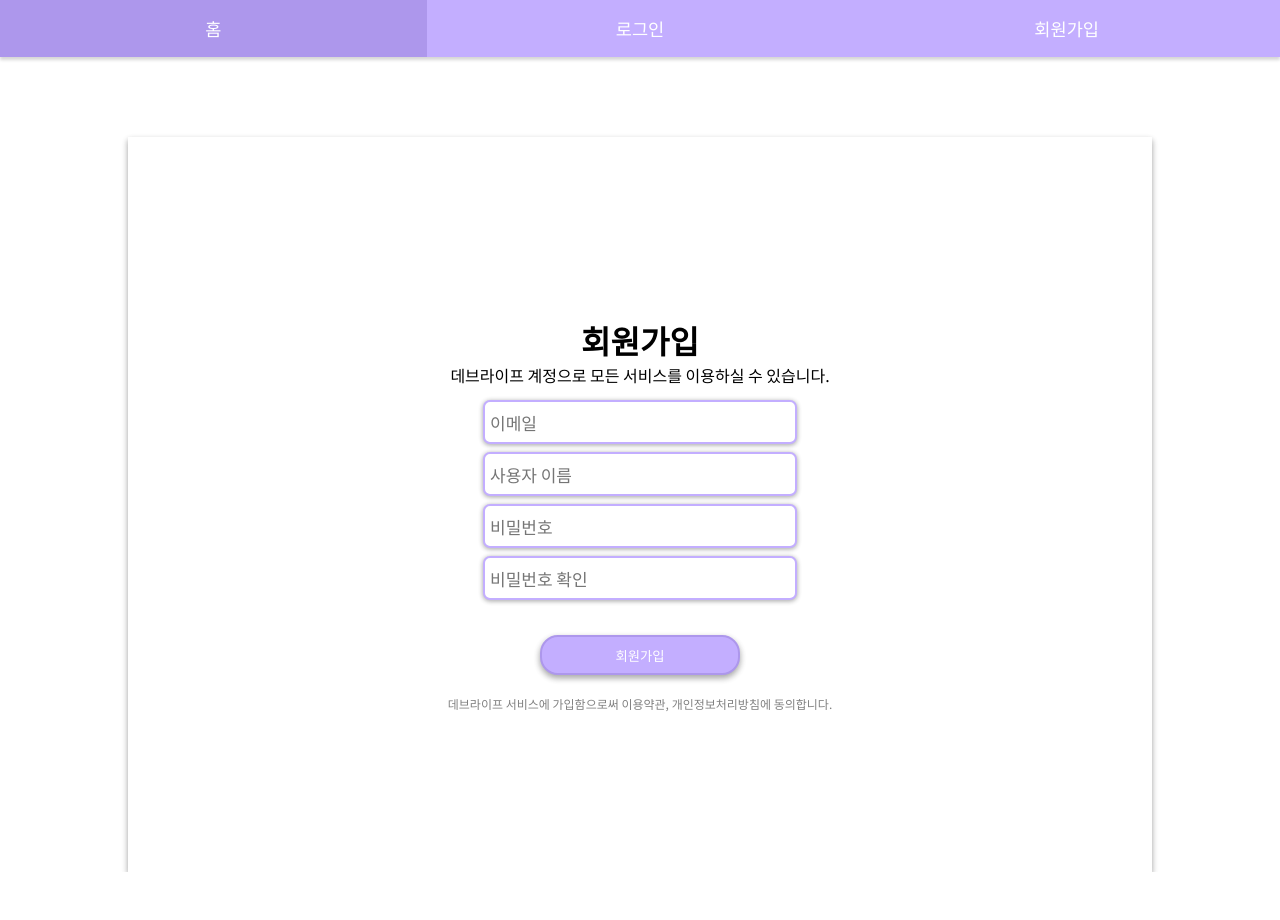
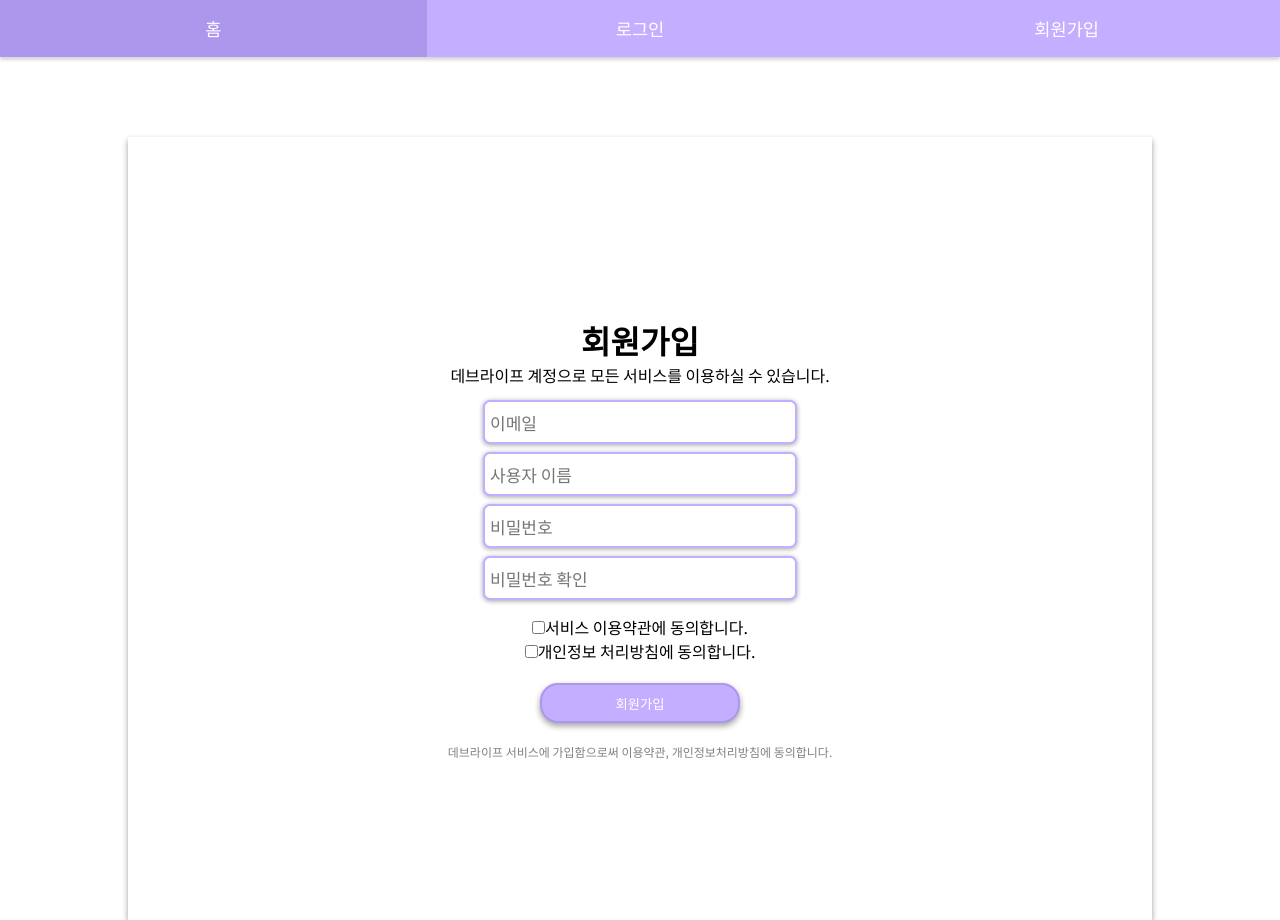
Before and after one commit to 5tarlight/devpub-frontend, a React (Create React App) app: page /register in a window 1280 px wide. Before the commit the page ends 872 px from the top, so only its background shows below. Built offline with nearby package versions, Linux system fonts and the light colour scheme.

Commit message:
policy Checkbox

```diff
--- a/src/components/auth/RegisterForm/RegisterForm.tsx
+++ b/src/components/auth/RegisterForm/RegisterForm.tsx
@@ -150,6 +150,14 @@ const RegisterForm: FC = () => {
         placeholder={'비밀번호 확인'}
         onChange={onConfirmChange}
       />
+      <div className={cx('policyCheck')}>
+        <input type={'checkbox'} />
+        <label>서비스 이용약관에 동의합니다.</label>
+      </div>
+      <div className={cx('policyCheck')}>
+        <input type={'checkbox'} />
+        <label>개인정보 처리방침에 동의합니다.</label>
+      </div>
       <Button value={'회원가입'} onClick={onSubmit} />
       <p style={policyStyle}>
         데브라이프 서비스에 가입함으로써 이용약관, 개인정보처리방침에
```
